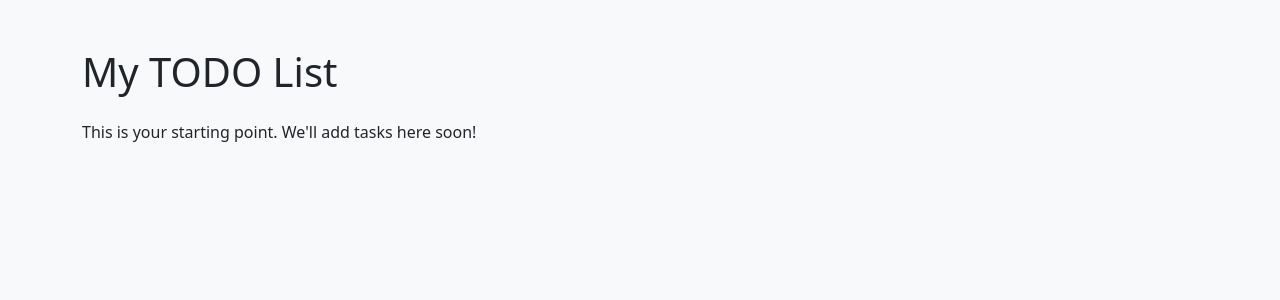
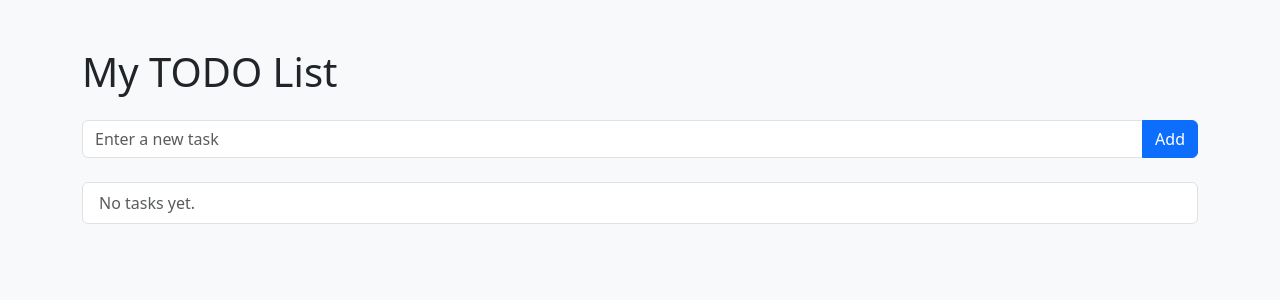
Before and after one commit to Farrelias04/flask_todo, a Flask app: page / in a window 1280 px wide. Shown: the top 300 px of the page. Run offline with Flask 3, Linux system fonts and the light colour scheme.

Commit message:
Day 3: Added task form and basic task list

```diff
--- a/app.py
+++ b/app.py
@@ -1,11 +1,18 @@
 
-from flask import Flask, render_template
+from flask import Flask, render_template, request, redirect
 
 app = Flask(__name__)
+tasks = []  # Temporary storage
 
-@app.route('/')
+@app.route("/", methods=["GET", "POST"])
 def home():
-    return render_template("index.html")
+    if request.method == "POST":
+        task = request.form.get("task")
+        if task:
+            tasks.append(task)
+        return redirect("/")  # Prevent form resubmission
 
-if __name__ == '__main__':
+    return render_template("index.html", tasks=tasks)
+
+if __name__ == "__main__":
     app.run(debug=True)
--- a/templates/index.html
+++ b/templates/index.html
@@ -8,7 +8,23 @@
 <body class="bg-light">
     <div class="container mt-5">
         <h1 class="mb-4">My TODO List</h1>
-        <p>This is your starting point. We'll add tasks here soon!</p>
+
+        <!-- Task Form -->
+        <form action="/" method="POST" class="mb-4">
+            <div class="input-group">
+                <input type="text" name="task" class="form-control" placeholder="Enter a new task" required>
+                <button type="submit" class="btn btn-primary">Add</button>
+            </div>
+        </form>
+
+        <!-- Task List -->
+        <ul class="list-group">
+            {% for task in tasks %}
+            <li class="list-group-item">{{ task }}</li>
+            {% else %}
+            <li class="list-group-item text-muted">No tasks yet.</li>
+            {% endfor %}
+        </ul>
     </div>
 </body>
 </html>
```
